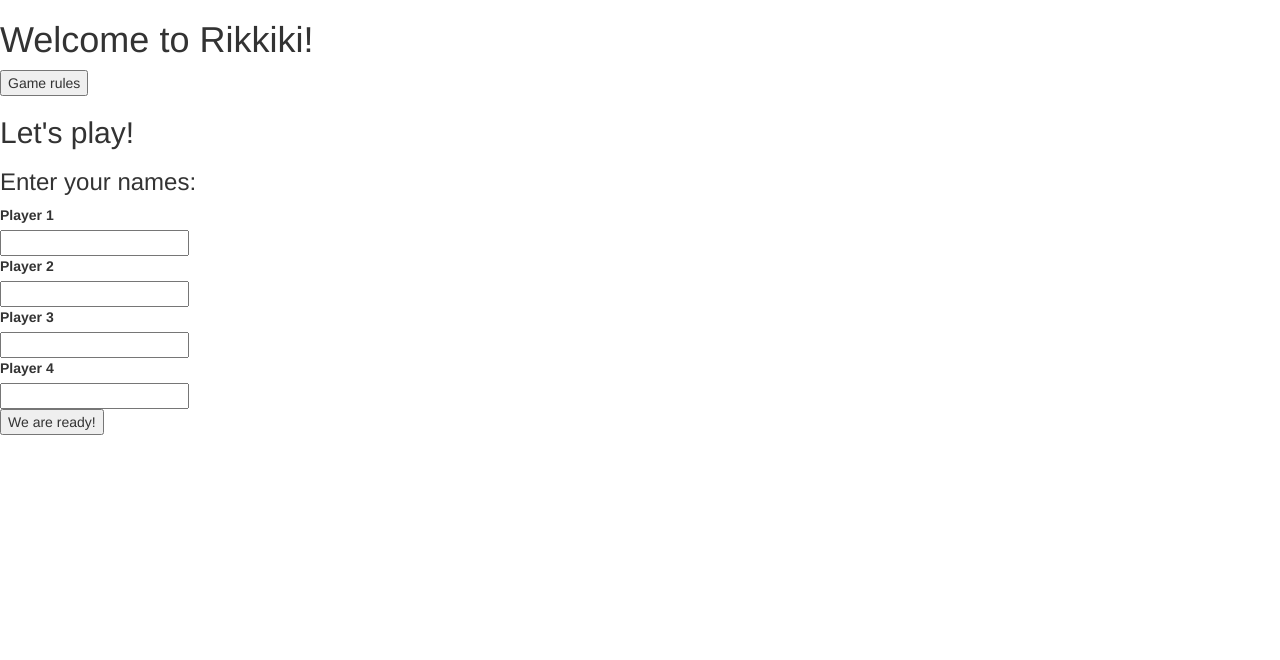
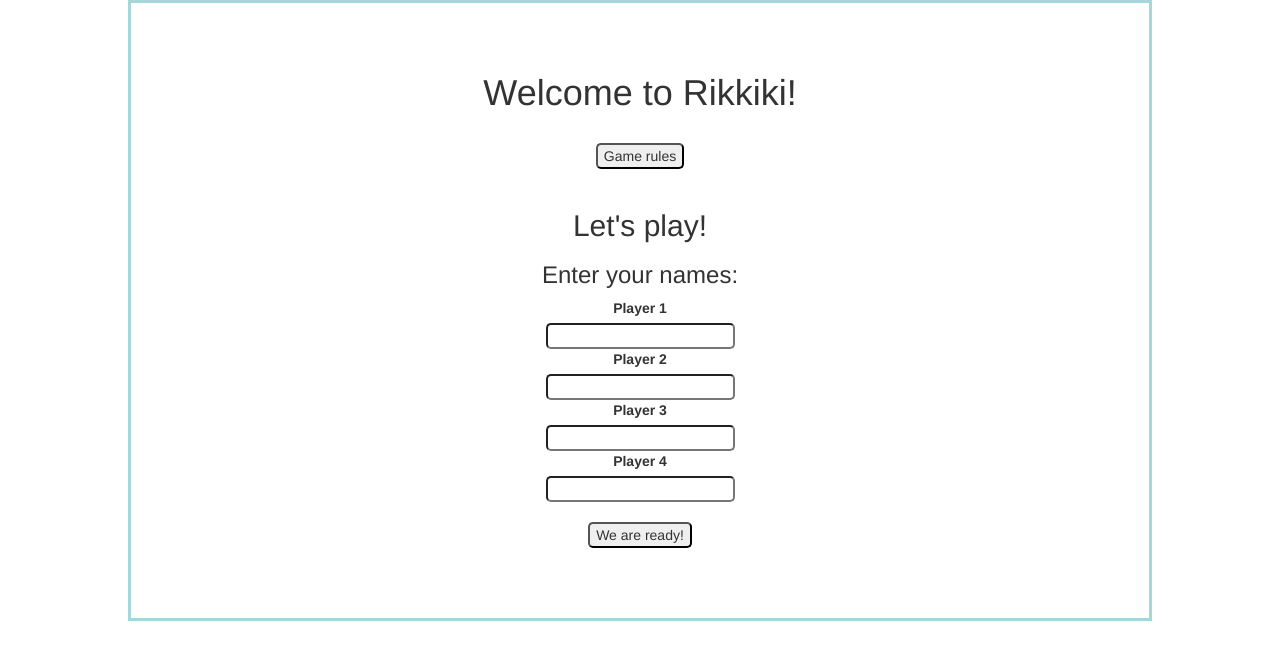
Before and after one commit to szucsnikolett/Rikiki, a Flask app: page / in a window 1280 px wide. Shown: the top 660 px of the page. Run offline with Flask 2, Linux system fonts and the light colour scheme; some libraries are stand-ins or nearby versions.

Commit message:
Create Welcome page Css

```diff
--- a/static/css/cards.css
+++ b/static/css/cards.css
@@ -110,6 +110,28 @@ img.card {
 	width: 90px;
 }
 
+
 #rules{
 	display: none;
 }
+
+.body{
+    width: 80%;
+    margin: 0 auto;
+	padding: 50px;
+	text-align: center;
+	border: #A5D6D9 solid 3px;
+}
+
+input{
+	border-radius: 5px;
+}
+
+ul{
+	list-style-type: none;
+}
+
+button{
+	border-radius: 5px;
+	margin: 20px;
+}
--- a/templates/welcome.html
+++ b/templates/welcome.html
@@ -6,10 +6,11 @@
 {% endblock %}
 
 {% block content %}
+    <div class="body">
     <div class="welcome"><h1>Welcome to Rikkiki!</h1>
         <button id="button">Game rules</button>
         <div id="rules">
-            <ol>
+            <ul>
                 <li>Aim To win the most points by accurately predicting how many tricks you'll get in each round</li>
                 <li>The dealer takes a card from remaining deck and place it in the middle.</li>
                 <li>Players begin to bid how many tricks they can take.</li>
@@ -17,9 +18,9 @@
                 <li>The hand will be won by the highest card.</li>
                 <li>If you do not have the color, you can place your trump down or place place down any card.</li>
                 <li>Once all cards have been played, the dealer tallies up the score.</li>
-                <li> If a player takes the exact number of tricks he bid, he receives 10 points, plus the number he bid.</li>
+                <li>If a player takes the exact number of tricks he bid, he receives 10 points, plus the number he bid.</li>
                 <li>If a player takes any other number of tricks, he receives no points.</li>
-            </ol>
+            </ul>
         </div>
     </div>
     <div>
@@ -37,5 +38,5 @@
             <button type="submit" value="Submit">We are ready!</button>
         </form>
     </div>
-
+    </div>
 {% endblock %}
```
